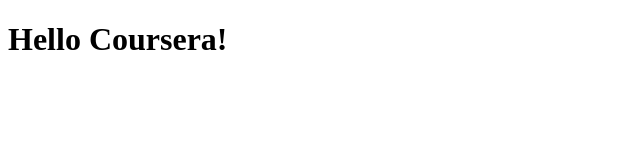
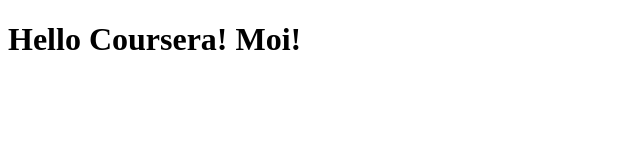
Before and after one commit to oleg-alexeyev/coursera-html, a plain HTML site: page index.html in a window 1280 px wide. Shown: the whole page, without its empty margins (0-640 px from the left). Drawn offline with Linux system fonts and the light colour scheme.

Commit message:
Slight change

```diff
--- a/index.html
+++ b/index.html
@@ -4,6 +4,6 @@
     <title>Hello Coursera!</title>
 </head>
 <body>
-<h1>Hello Coursera!</h1>
+<h1>Hello Coursera! Moi!</h1>
 </body>
 </html>
```
